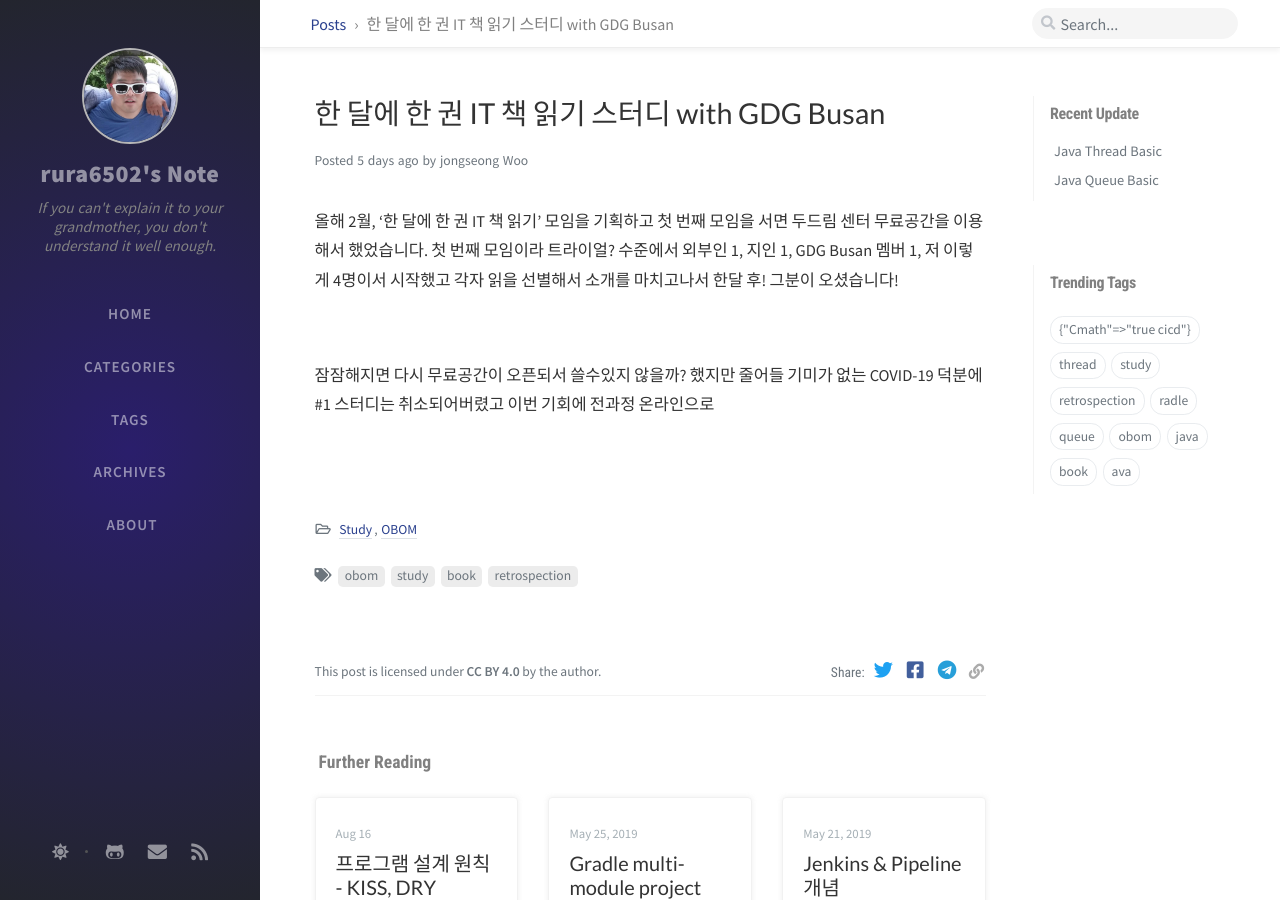
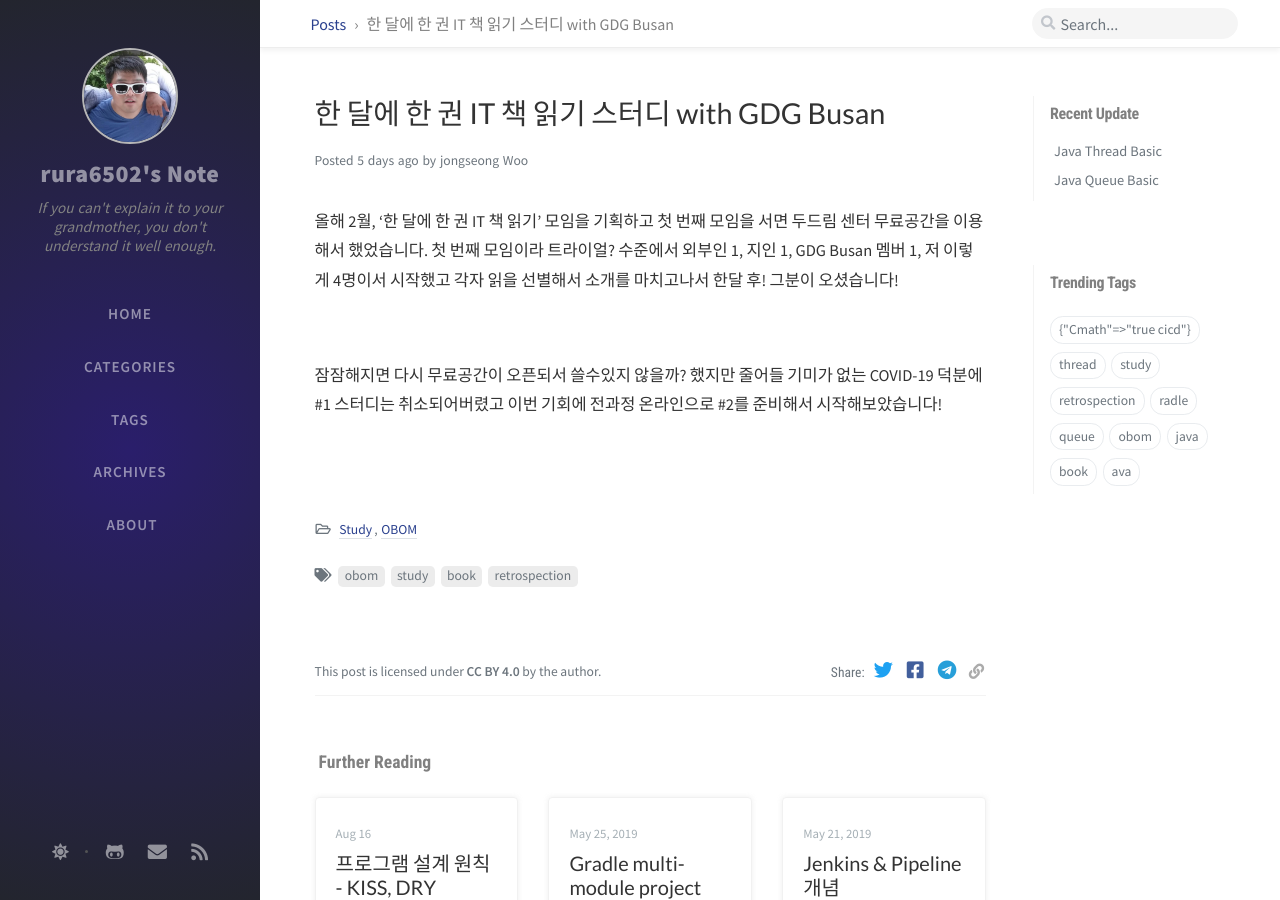
Before and after one commit to rura6502/rura6502.github.io, a Jekyll site: the page built from _posts/2020-09-15-One-IT-Book-In-One-Month-Study-#2.md, in a window 1280 px wide and 900 px high. Built offline with Jekyll 4.4.1, drawn with Linux system fonts in a browser that asks for light colours; nearby versions of some CDN libraries; comment, search, counter and statistics services are not loaded.

Commit message:
_posts/2020-09-15-One-IT-Book-In-One-Month-Study-#2.md updated from https://stackedit.io/

```diff
--- a/_posts/2020-09-15-One-IT-Book-In-One-Month-Study-#2.md
+++ b/_posts/2020-09-15-One-IT-Book-In-One-Month-Study-#2.md
@@ -10,9 +10,9 @@ tags: [obom, study, book, retrospection]
 
 ![pepe-mask](https://github.com/rura6502/rura6502.github.io/blob/master/_posts/_image/meme/pepe-mask.jpg)
 
-잠잠해지면 다시 무료공간이 오픈되서 쓸수있지 않을까? 했지만 줄어들 기미가 없는 COVID-19 덕분에 #1 스터디는 취소되어버렸고 이번 기회에 전과정 온라인으로
+잠잠해지면 다시 무료공간이 오픈되서 쓸수있지 않을까? 했지만 줄어들 기미가 없는 COVID-19 덕분에 #1 스터디는 취소되어버렸고 이번 기회에 전과정 온라인으로 #2를 준비해서 시작해보았습니다!
 
 
 <!--stackedit_data:
-eyJoaXN0b3J5IjpbMTcxMTk1ODQ0Nl19
+eyJoaXN0b3J5IjpbLTE5Mjc5MTA5NDhdfQ==
 -->
```
